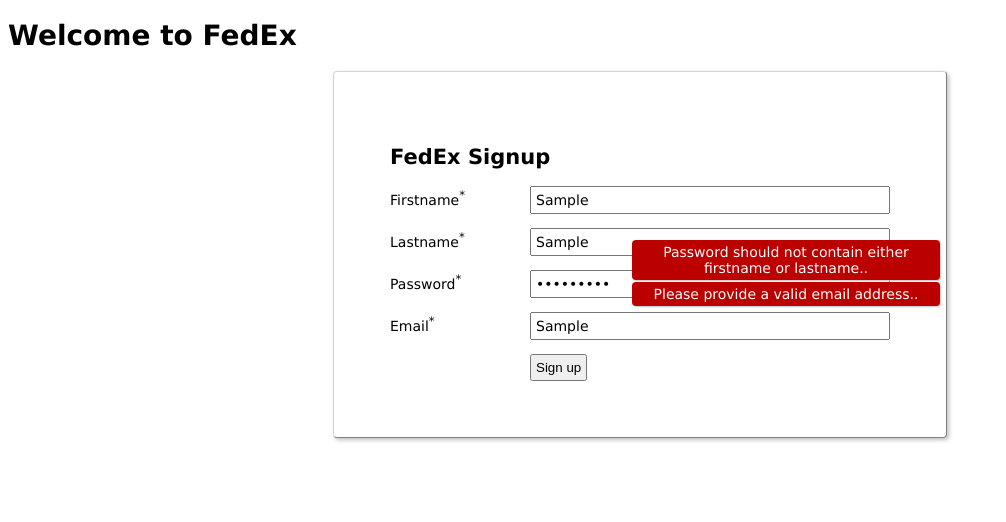
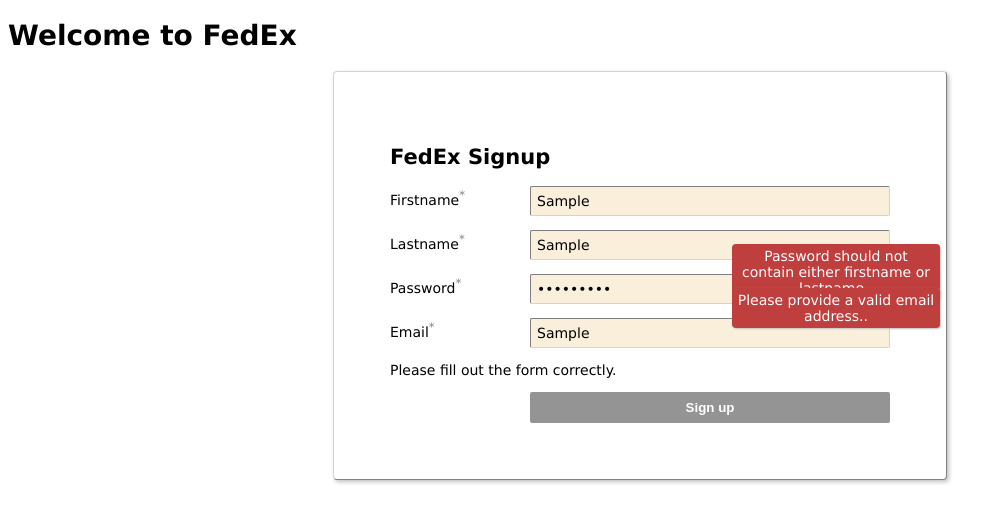
Before and after one commit to Soesah/code-challenge-angular-1, an Angular app: page /signup in a window 1280 px wide. Both pictures are taken after typing "Sample", "Sample", "Sample123", "Sample" into the empty fields and a click on the button "Sign up". Shown: the top 522 px of the page, without its empty margins (0-1006 px from the left). Built offline with nearby package versions, Linux system fonts and the light colour scheme.

Commit message:
Slightly friendlier validation, button styling

```diff
--- a/src/app/signup/components/signup-form/signup-form.component.html
+++ b/src/app/signup/components/signup-form/signup-form.component.html
@@ -2,7 +2,12 @@
   <h2>FedEx Signup</h2>
   <div class="field">
     <label for="firstName">Firstname<sup>*</sup></label>
-    <input id="firstName" type="text" formControlName="firstName" />
+    <input
+      id="firstName"
+      type="text"
+      formControlName="firstName"
+      (change)="validate()"
+    />
     <warning
       [control]="signupForm.controls['firstName']"
       key="required"
@@ -11,7 +16,12 @@
   </div>
   <div class="field">
     <label for="lastName">Lastname<sup>*</sup></label>
-    <input id="lastName" type="text" formControlName="lastName" />
+    <input
+      id="lastName"
+      type="text"
+      formControlName="lastName"
+      (change)="validate()"
+    />
     <warning
       [control]="signupForm.controls['lastName']"
       key="required"
@@ -20,7 +30,12 @@
   </div>
   <div class="field">
     <label for="password">Password<sup>*</sup></label>
-    <input id="password" type="password" formControlName="password" />
+    <input
+      id="password"
+      type="password"
+      formControlName="password"
+      (change)="validate()"
+    />
     <warning
       [control]="signupForm.controls['password']"
       key="required"
@@ -44,7 +59,12 @@
   </div>
   <div class="field">
     <label for="email">Email<sup>*</sup></label>
-    <input id="email" type="text" formControlName="email" />
+    <input
+      id="email"
+      type="text"
+      formControlName="email"
+      (change)="validate()"
+    />
     <warning
       [control]="signupForm.controls['email']"
       key="required"
@@ -56,7 +76,10 @@
       warning="Please provide a valid email address."
     />
   </div>
+  <p *ngIf="showWarning">Please fill out the form correctly.</p>
   <div class="buttons">
-    <button type="submit">Sign up</button>
+    <button type="submit" [attr.disabled]="showWarning ? true : null">
+      Sign up
+    </button>
   </div>
 </form>
--- a/src/app/signup/components/signup-form/signup-form.component.less
+++ b/src/app/signup/components/signup-form/signup-form.component.less
@@ -21,6 +21,10 @@
     max-width: @labelSize;
     position: relative;
     top: 2px;
+
+    sup {
+      color: gray;
+    }
   }
 
   input {
@@ -28,7 +32,19 @@
     width: 100%;
     font-family: inherit;
     font-size: inherit;
-    padding: 4px;
+    padding: 6px;
+    border: solid 1px gray;
+    border-bottom-color: lightgray;
+    border-right-color: lightgray;
+    background-color: rgb(249, 239, 219);
+    border-radius: 2px;
+    outline: none;
+
+    &:focus {
+      border: solid 1px black;
+      border-bottom-color: gray;
+      border-right-color: gray;
+    }
   }
 }
 
@@ -36,7 +52,23 @@
   padding-left: @labelSize;
 
   button {
-    width: 1005;
+    width: 100%;
     padding: 4px;
+    background-color: rgb(129, 161, 121);
+    padding: 8px;
+    border: none;
+    border-radius: 2px;
+    color: white;
+    font-weight: bold;
+    cursor: pointer;
+
+    &:hover {
+      background-color: rgb(89, 136, 78);
+    }
+
+    &[disabled] {
+      background-color: rgb(148, 148, 148);
+      cursor: default;
+    }
   }
 }
--- a/src/app/signup/components/signup-form/signup-form.component.ts
+++ b/src/app/signup/components/signup-form/signup-form.component.ts
@@ -11,6 +11,7 @@
 })
 export class SignupForm implements OnInit {
   public signupForm!: FormGroup;
+  public showWarning: boolean = false;
 
   constructor(private signupService: SignupService) {}
 
@@ -43,11 +44,21 @@
   };
 
   validate(): boolean {
-    this.signupForm.controls['firstName'].updateValueAndValidity();
-    this.signupForm.controls['lastName'].updateValueAndValidity();
-    this.signupForm.controls['password'].updateValueAndValidity();
-    this.signupForm.controls['email'].updateValueAndValidity();
+    this.showWarning = false;
 
+    this.validateField('firstName');
+    this.validateField('lastName');
+    this.validateField('password');
+    this.validateField('email');
+
+    this.showWarning = !this.signupForm.valid;
     return this.signupForm.valid;
   }
+
+  validateField(name: string) {
+    const field = this.signupForm.controls[name];
+    field.updateValueAndValidity();
+    field.markAsDirty();
+    field.markAsTouched();
+  }
 }
--- a/src/app/signup/components/warning/warning.component.less
+++ b/src/app/signup/components/warning/warning.component.less
@@ -3,9 +3,9 @@
 
   top:-30px;
   right: -50px;
-  width: 300px;
+  width: 200px;
   text-align: center;
-  background-color: rgb(187, 0, 0);
+  background-color: rgb(191, 62, 62);
   color:white;
   padding: 4px;
 
```
